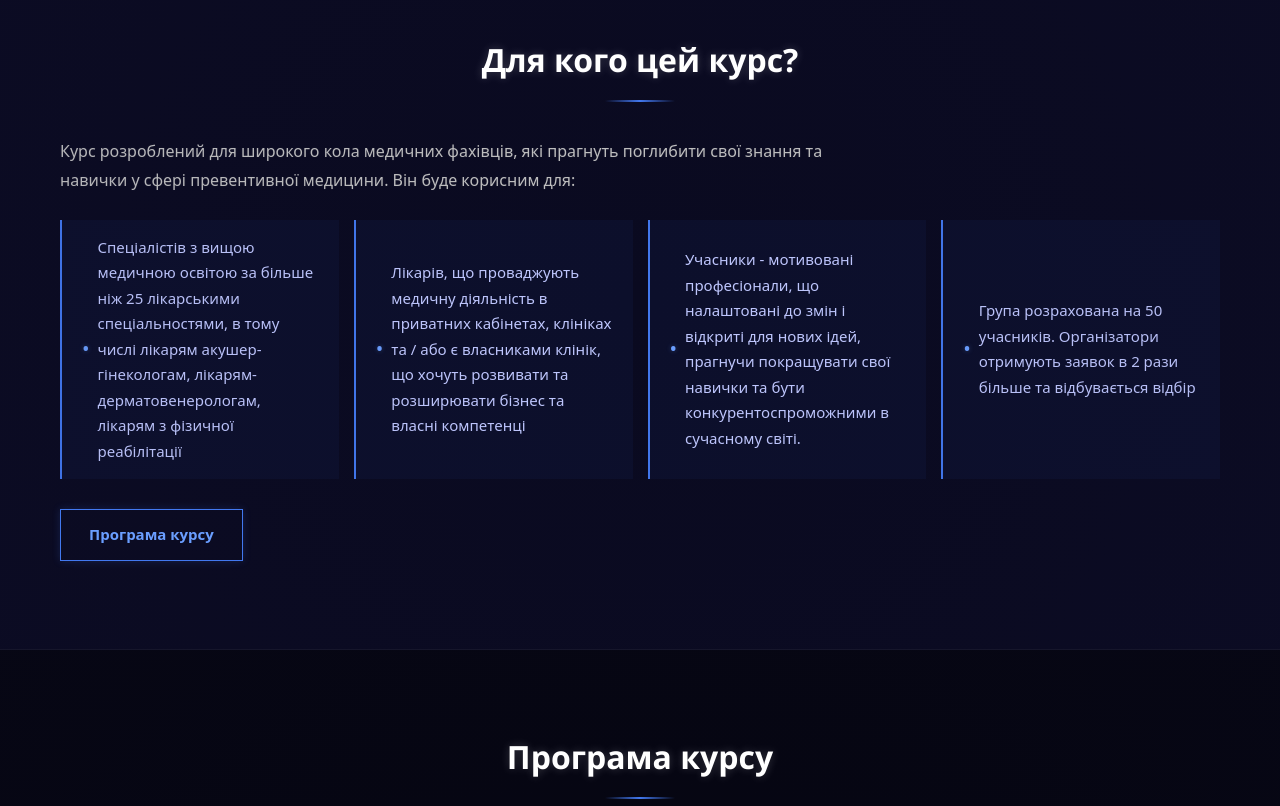
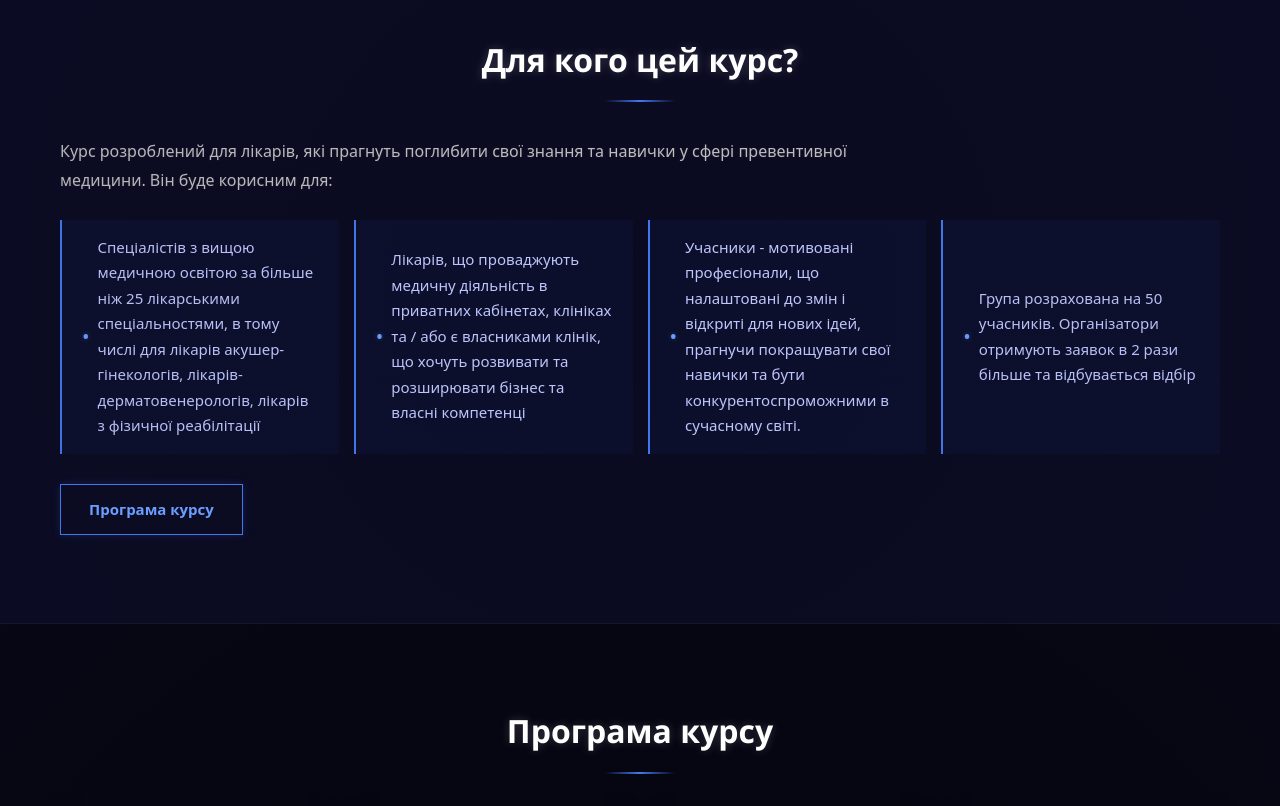
Before and after one commit to pershiyderzhavniykurs/medsys.com, a plain HTML site: page index.html in a window 1280 px wide. Shown: the part 1400-2206 px from the top of the page. Drawn offline with Linux system fonts and the light colour scheme; a web font is replaced by a local one.

Commit message:
Update index.html

```diff
--- a/index.html
+++ b/index.html
@@ -64,10 +64,10 @@
       <div class="container">
         <h2>Для кого цей курс?</h2>
         <p class="description">
-          Курс розроблений для широкого кола медичних фахівців, які прагнуть поглибити свої знання та навички у сфері превентивної медицини. Він буде корисним для:
+          Курс розроблений для лікарів, які прагнуть поглибити свої знання та навички у сфері превентивної медицини. Він буде корисним для:
         </p>
         <ul class="audience-list">
-          <li>Спеціалістів з вищою медичною освітою за більше ніж 25 лікарськими спеціальностями, в тому числі лікарям акушер-гінекологам, лікарям-дерматовенерологам, лікарям з фізичної реабілітації</li>
+          <li>Спеціалістів з вищою медичною освітою за більше ніж 25 лікарськими спеціальностями, в тому числі для лікарів акушер-гінекологів, лікарів-дерматовенерологів, лікарів з фізичної реабілітації</li>
           <li>Лікарів, що проваджують медичну діяльність в приватних кабінетах, клініках та / або є власниками клінік, що хочуть розвивати та розширювати бізнес та власні компетенці</li>
           <li>Учасники - мотивовані професіонали, що налаштовані до змін і відкриті для нових ідей, прагнучи покращувати свої навички та бути конкурентоспроможними в сучасному світі.</li>
           <li>Група розрахованa на 50 учасників. Організатори отримують заявок в 2 рази більше та відбувається відбір</li>
```
